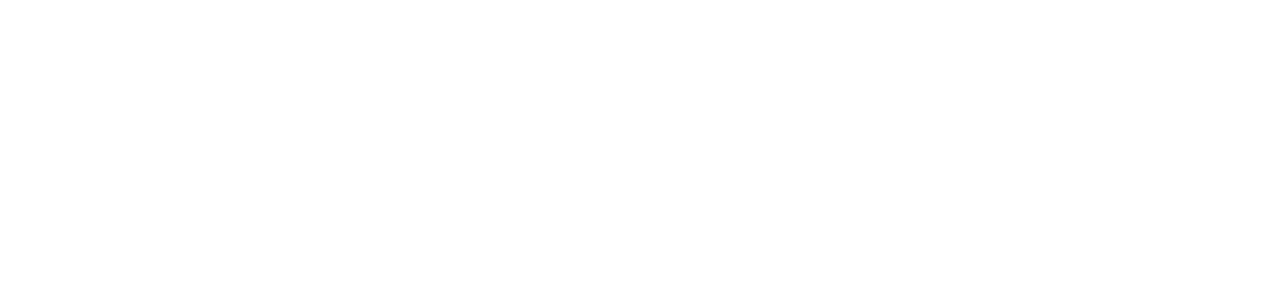
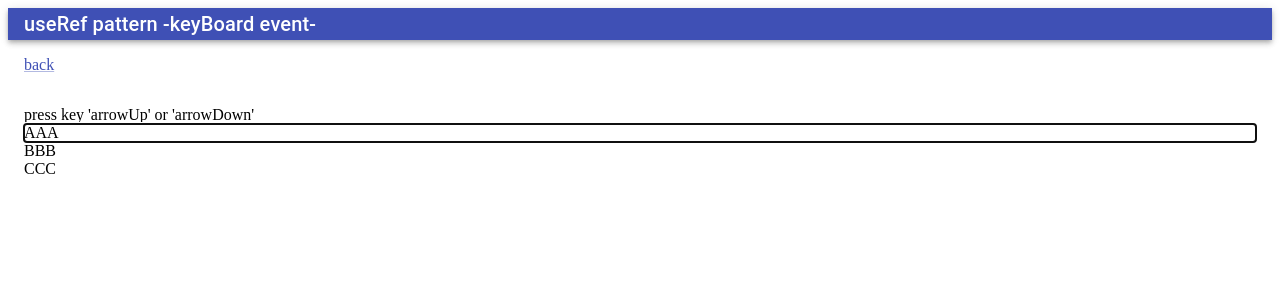
Before and after one commit to SuZu008006/react-sandbox, a React (Create React App) app: page /useRef/keyboardEvent in a window 1280 px wide. Before the commit this address had no page. Shown: the top 300 px of the page. Built offline with nearby package versions, Linux system fonts and the light colour scheme.

Commit message:
added keyboardEventPage

```diff
--- a/src/App.tsx
+++ b/src/App.tsx
@@ -1,6 +1,7 @@
 import { createTheme, ThemeProvider } from '@mui/material'
 import React from 'react'
 import { Route, Routes } from 'react-router-dom'
+import UseRefKeyboardEventPage from './UseRefPage/UseRefKeyboardEventPage'
 import { HomePage } from './CommonPage/HomePage'
 import { CreatePortalPage } from './CreatePortalPage/CreatePortalPage'
 import { PropsPage } from './PropsPage/PropsPage'
@@ -40,6 +41,9 @@
         <Route path="/useRef/useImperativeHandle"
                element={<UseImperativeHandlePage/>}
         />
+        <Route path="/useRef/keyboardEvent"
+               element={<UseRefKeyboardEventPage/>}
+        />
         <Route path="/createPortal" element={<CreatePortalPage/>}/>
       </Routes>
     </ThemeProvider>
--- a/src/CommonPage/HomePage.tsx
+++ b/src/CommonPage/HomePage.tsx
@@ -24,6 +24,9 @@
             <ListItem>
               <Link href={'/useRef/useImperativeHandle'}>useImperativeHandle</Link>
             </ListItem>
+            <ListItem>
+              <Link href={'/useRef/keyboardEvent'}>keyboardEvent</Link>
+            </ListItem>
           </List>
         </ListItem>
         <ListItem>
--- /dev/null
+++ b/src/UseRefPage/UseRefKeyboardEventPage.tsx
@@ -0,0 +1,57 @@
+import { Box } from '@mui/material'
+import React, { createRef, RefObject, useEffect, useRef, useState } from 'react'
+import { PageHeader } from '../CommonPage/PageHeader'
+
+export default function UseRefKeyboardEventPage() {
+  const buttonTitles = ['AAA', 'BBB', 'CCC']
+  const buttonRefs = useRef<RefObject<HTMLDivElement>[]>([])
+
+  buttonTitles.forEach((_, index) => {
+    buttonRefs.current[index] = createRef<HTMLDivElement>()
+  })
+
+  const [focusButtonIndex, setFocusButtonIndex] = useState(0)
+
+  useEffect(() => {
+    buttonRefs.current[focusButtonIndex].current!.focus()
+  }, [focusButtonIndex])
+
+  return (
+    <div
+      onKeyDown={(e) => {
+        if (e.key === 'ArrowUp') {
+          setFocusButtonIndex((prevState) => {
+            if (0 <= --prevState) {
+              return prevState
+            }
+            return buttonRefs.current.length - 1
+          })
+        } else if (e.key === 'ArrowDown') {
+          setFocusButtonIndex((prevState) => {
+            if (++prevState <= (buttonRefs.current.length - 1)) {
+              return prevState
+            }
+            return 0
+          })
+        }
+      }}
+    >
+      <PageHeader title="useRef pattern -keyBoard event-"/>
+
+      <Box sx={{ p: 2 }}>
+        <div>press key 'arrowUp' or 'arrowDown'</div>
+        {buttonTitles.map((title, index) => (
+          <div
+            tabIndex={index}
+            key={index}
+            ref={buttonRefs.current[index]}
+            style={{display:'flex'}}
+            onFocus={()=>{console.log("フォーカス！")}}
+          >
+            {title}
+          </div>
+        ))}
+      </Box>
+    </div>
+  )
+}
```
